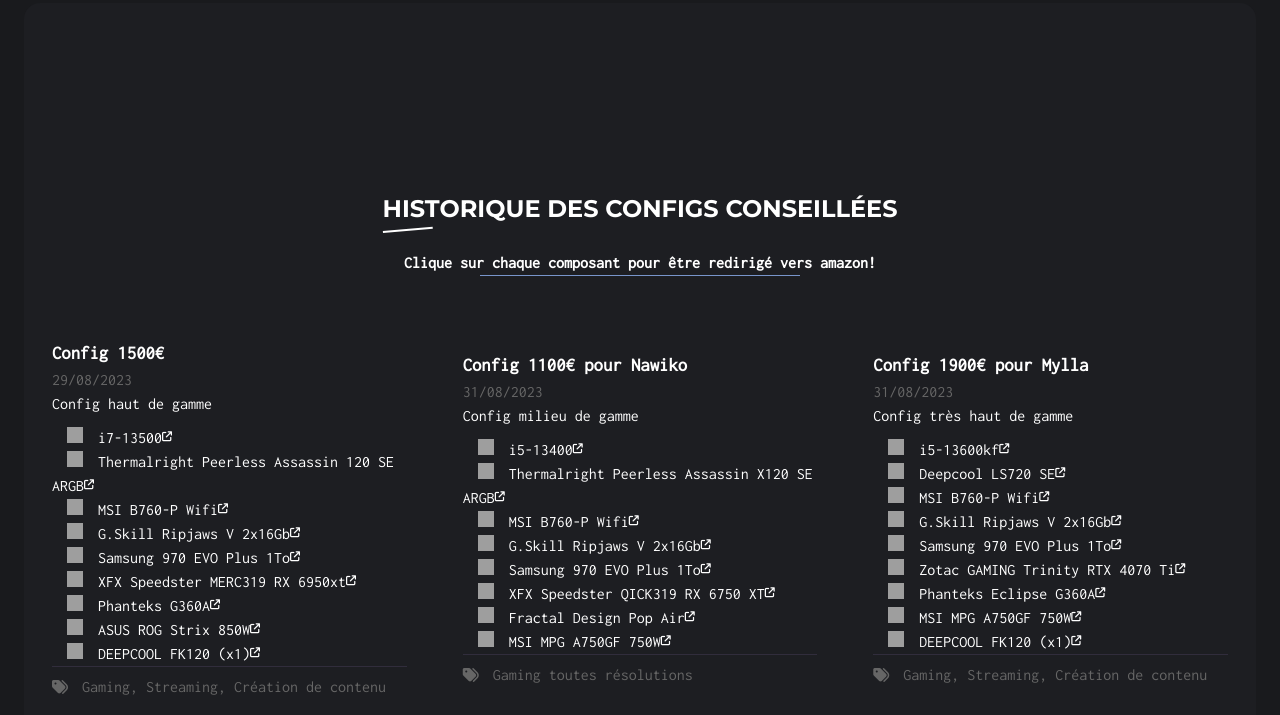
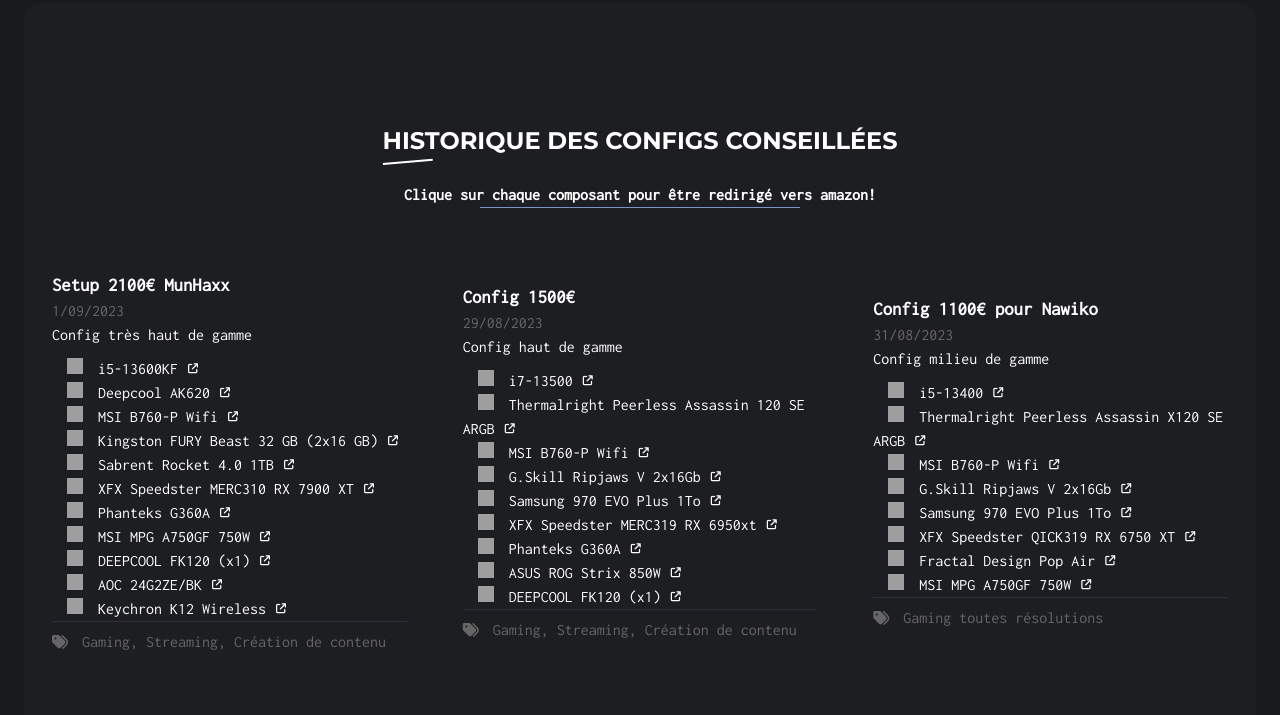
Before and after one commit to Discord-EnigmaTech/Configs, a plain HTML site: page index.html in a window 1280 px wide. Shown: the part 85-800 px from the top of the page. Drawn offline with nearby package versions, Linux system fonts and the light colour scheme; grey boxes are pictures that could not be loaded.

Commit message:
New config

```diff
--- a/css + js/configs-pc.js
+++ b/css + js/configs-pc.js
@@ -9,6 +9,9 @@
     "Video Card": "https://img.icons8.com/tiny-color/16/video-card.png",
     "Case": "https://img.icons8.com/tiny-color/16/server.png",
     "PSU": "https://img.icons8.com/tiny-color/16/hdd.png",
+    "Monitor": "https://img.icons8.com/tiny-color/16/monitor.png",
+    "Keyboard": "https://img.icons8.com/tiny-color/16/keyboard.png",
+    "Mouse": "https://img.icons8.com/tiny-color/16/mouse.png",
   };
 
 
--- a/css + js/styles.css
+++ b/css + js/styles.css
@@ -1,3 +1,8 @@
+.fa-solid {
+  width: 10px;
+  height: 10px;
+  margin-left: 10px;
+}
 .str-style {
   stroke-dasharray: 700;
   stroke-dashoffset: 1000;
--- a/json/configs-pc.json
+++ b/json/configs-pc.json
@@ -1,4 +1,67 @@
 [
+  {
+    "name": "Setup 2100€ MunHaxx",
+    "date": "1/09/2023",
+    "description": "Config très haut de gamme",
+    "tags": ["Gaming, Streaming, Création de contenu"],
+    "parts": [
+      {
+        "name": "i5-13600KF",
+        "type": "Processor",
+        "link": "https://amzn.to/3Pmuyfe"
+      },
+      {
+        "name": "Deepcool AK620",
+        "type": "Fan",
+        "link": "https://amzn.to/44COqz0"
+      },
+      {
+        "name": "MSI B760-P Wifi",
+        "type": "Motherboard",
+        "link": "https://amzn.to/3OZbe6v"
+      },
+      {
+        "name": "Kingston FURY Beast 32 GB (2x16 GB)",
+        "type": "RAM",
+        "link": "https://amzn.to/45TEe6l"
+      },
+      {
+        "name": "Sabrent Rocket 4.0 1TB",
+        "type": "SSD",
+        "link": "https://amzn.to/3EsW30h"
+      },
+      {
+        "name": "XFX Speedster MERC310 RX 7900 XT",
+        "type": "Video Card",
+        "link": "https://amzn.to/47Vnaid"
+      },
+      {
+        "name": "Phanteks G360A",
+        "type": "Case",
+        "link": "https://amzn.to/3OUAWZK"
+      },
+      {
+        "name": "MSI MPG A750GF 750W",
+        "type": "PSU",
+        "link": "https://amzn.to/3P2mrTB"
+      },
+      {
+        "name": "DEEPCOOL FK120 (x1)",
+        "type": "Fan",
+        "link": "https://amzn.to/3EfFF38"
+      },
+      {
+        "name": "AOC 24G2ZE/BK",
+        "type": "Monitor",
+        "link": "https://amzn.to/3Z7agK8"
+      },
+      {
+        "name": "Keychron K12 Wireless",
+        "type": "Keyboard",
+        "link": "https://keychron.fr/collections/normal-profile-keyboards/products/keychron-k12-wireless-mechanical-keyboard"
+      }
+    ]
+  },
   {
     "name": "Config 1500€",
     "date": "29/08/2023",
```
